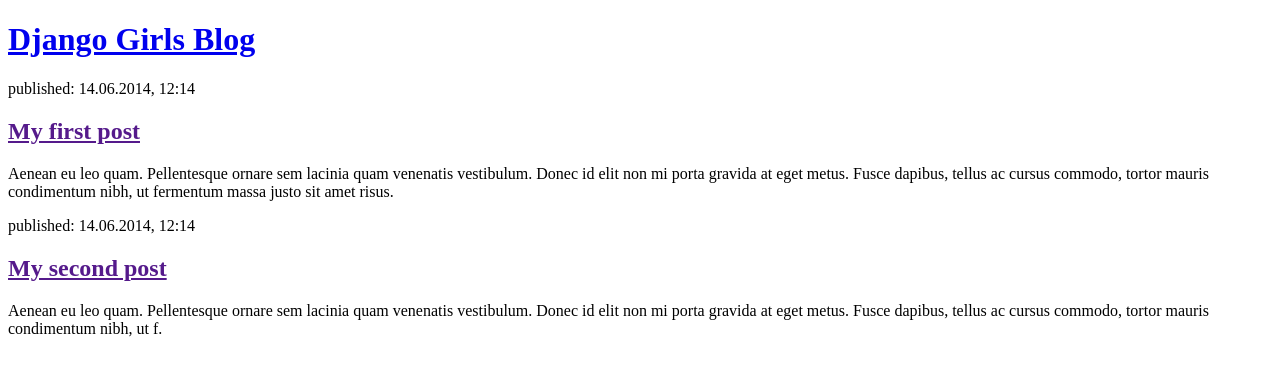
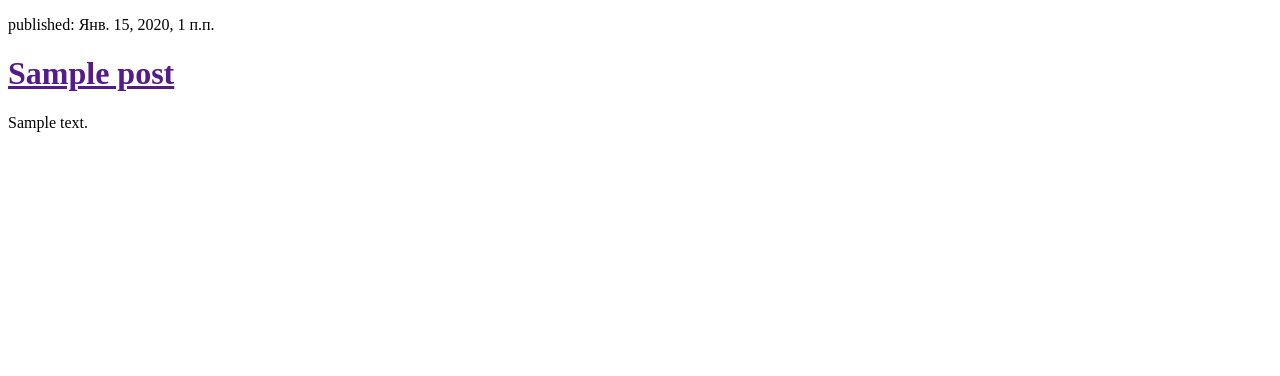
Before and after one commit to Adeksi/my-first-blogg, a Django app: page / in a window 1280 px wide. Shown: the top 376 px of the page. Run offline with Django 3.2, Linux system fonts and the light colour scheme; tables that the repository leaves empty hold one stand-in row (values such as "Sample post").

Commit message:
Mod templates

```diff
--- a/blog/templates/blog/post_list.html
+++ b/blog/templates/blog/post_list.html
@@ -1,25 +1,20 @@
 <!DOCTYPE html>
 <html lang="en">
+
 <head>
     <meta charset="UTF-8">
     <meta name="viewport" content="width=device-width, initial-scale=1.0">
     <title>Ola's blog</title>
 </head>
+
 <body>
-    <div>
-            <h1><a href="/">Django Girls Blog</a></h1>
+    {% for post in posts %}
+        <div>
+            <p>published: {{post.published_date}}</p>
+            <h1><a href="">{{post.title}}</a></h1>
+            <p>{{post.text|linebreaksbr}}</p>
         </div>
+    {% endfor %}
+</body>
 
-        <div>
-            <p>published: 14.06.2014, 12:14</p>
-            <h2><a href="">My first post</a></h2>
-            <p>Aenean eu leo quam. Pellentesque ornare sem lacinia quam venenatis vestibulum. Donec id elit non mi porta gravida at eget metus. Fusce dapibus, tellus ac cursus commodo, tortor mauris condimentum nibh, ut fermentum massa justo sit amet risus.</p>
-        </div>
-
-        <div>
-            <p>published: 14.06.2014, 12:14</p>
-            <h2><a href="">My second post</a></h2>
-            <p>Aenean eu leo quam. Pellentesque ornare sem lacinia quam venenatis vestibulum. Donec id elit non mi porta gravida at eget metus. Fusce dapibus, tellus ac cursus commodo, tortor mauris condimentum nibh, ut f.</p>
-        </div>
-</body>
 </html>
--- a/blog/views.py
+++ b/blog/views.py
@@ -1,5 +1,8 @@
 from django.shortcuts import render
+from .models import Post
+from django.utils import timezone
 
 # Create your views here.
 def post_list(request):
-    return render(request, 'blog/post_list.html', {})
+    posts = Post.objects.filter(published_date__lte=timezone.now()).order_by("published_date")
+    return render(request, 'blog/post_list.html', {'posts':posts})
```
